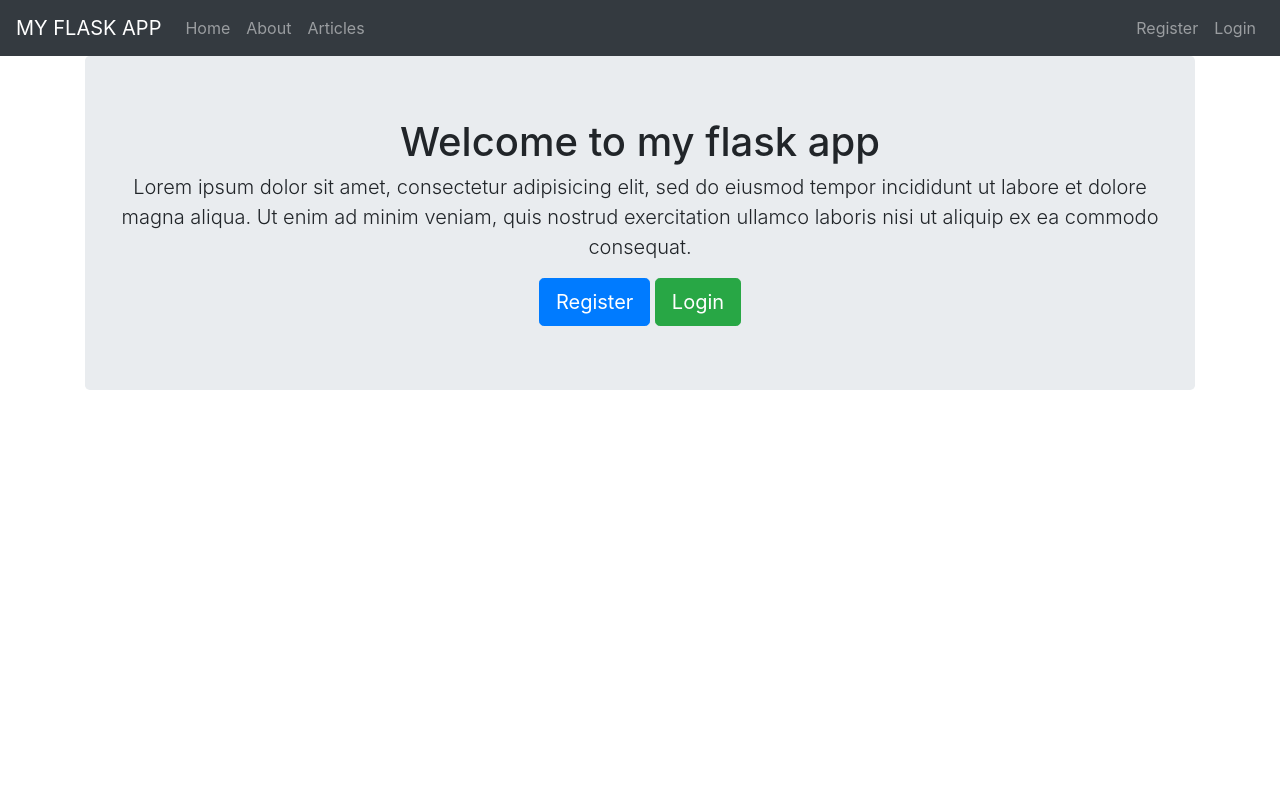
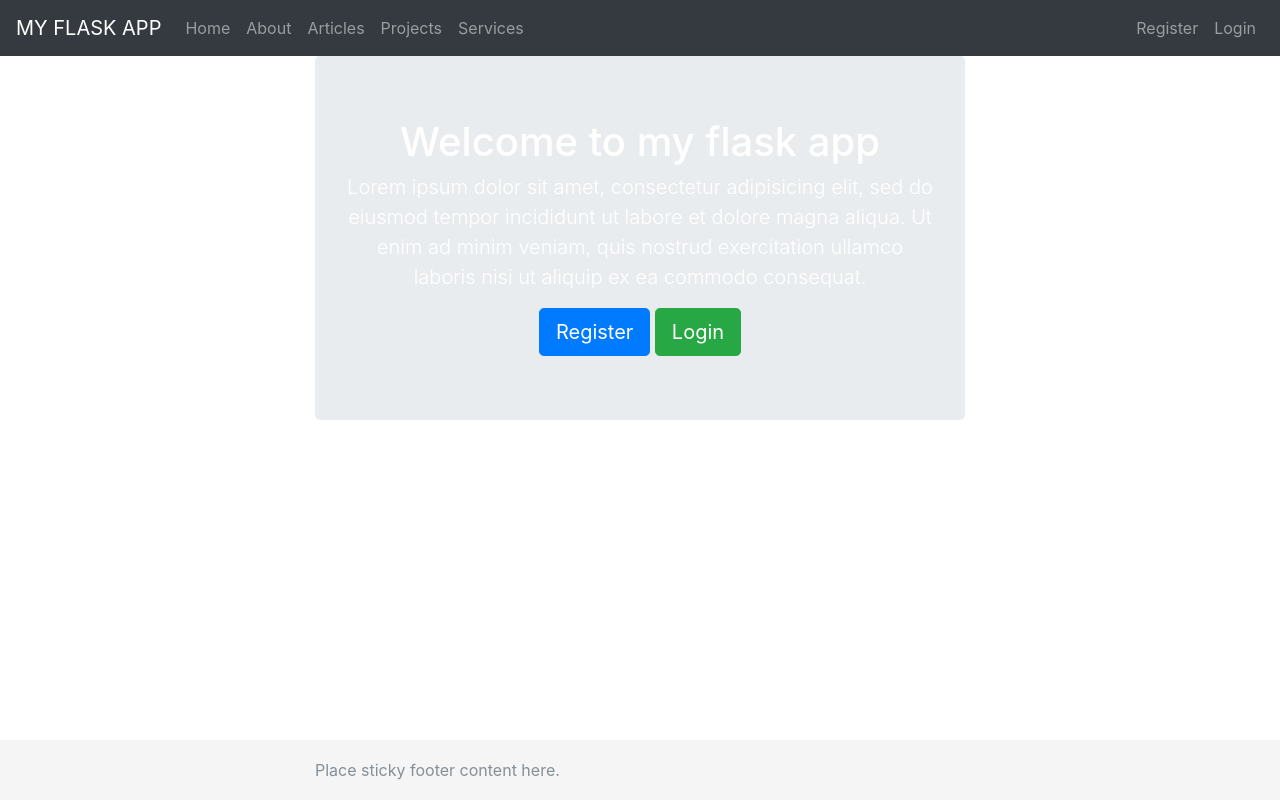
Before and after one commit to sphred5/flask_tutorial_app, a Flask app: page / in a window 1280 px wide. Run offline with Flask 2, Linux system fonts and the light colour scheme; some libraries are stand-ins or nearby versions.

Commit message:
added footer

```diff
--- a/app.py
+++ b/app.py
@@ -6,6 +6,7 @@
 from functools import wraps
 
 app = Flask(__name__)
+
 
 #config MySQL
 app.config['MYSQL_HOST'] = 'localhost'
--- /dev/null
+++ b/templates/CSS/style.css
@@ -0,0 +1,35 @@
+/* Sticky footer styles
+-------------------------------------------------- */
+
+html {
+  position: relative;
+  min-height: 100%;
+}
+
+body {
+  /* Margin bottom by footer height */
+  margin-bottom: 60px;
+  color: white;
+}
+
+.footer {
+  position: absolute;
+  bottom: 0;
+  width: 100%;
+  /* Set the fixed height of the footer here */
+  height: 60px;
+  line-height: 60px;
+  /* Vertically center the text there */
+  background-color: #f5f5f5;
+}
+
+/* Custom page CSS
+-------------------------------------------------- */
+
+/* Not required for template or sticky footer method. */
+
+.container {
+  width: auto;
+  max-width: 680px;
+  padding: 0 15px;
+}
--- /dev/null
+++ b/templates/includes/_footer.html
@@ -0,0 +1,5 @@
+<footer class="footer">
+  <div class="container">
+    <span class="text-muted">Place sticky footer content here.</span>
+  </div>
+</footer>
--- a/templates/includes/_navbar.html
+++ b/templates/includes/_navbar.html
@@ -16,6 +16,12 @@
       </li>
       <li class="nav-item">
         <a class="nav-link" href="/articles">Articles</a>
+      </li>
+      <li class="nav-item">
+        <a class="nav-link" href="/projects">Projects</a>
+      </li>
+      <li class="nav-item">
+        <a class="nav-link" href="/services">Services</a>
       </li>
     </ul>
     <ul class="navbar-nav navbar-right">
--- a/templates/layout.html
+++ b/templates/layout.html
@@ -7,7 +7,7 @@
     <meta http-equiv="X-UA-Compatible" content="ie=edge">
     <!-- Latest compiled and minified CSS -->
     <link rel="stylesheet" href="https://maxcdn.bootstrapcdn.com/bootstrap/4.0.0-beta/css/bootstrap.min.css">
-
+    <link rel="stylesheet" href="../templates/CSS/style.css">
     <!-- jQuery library -->
     <script src="https://ajax.googleapis.com/ajax/libs/jquery/3.2.1/jquery.min.js"></script>
 
@@ -22,7 +22,7 @@
       {% include 'includes/_messages.html' %}
       {% block body %}{% endblock %}
     </div>
-
+    {% include '/includes/_footer.html' %}
   </body>
   <script src="//cdn.ckeditor.com/4.6.2/basic/ckeditor.js"></script>
   <script type="text/javascript">
```
